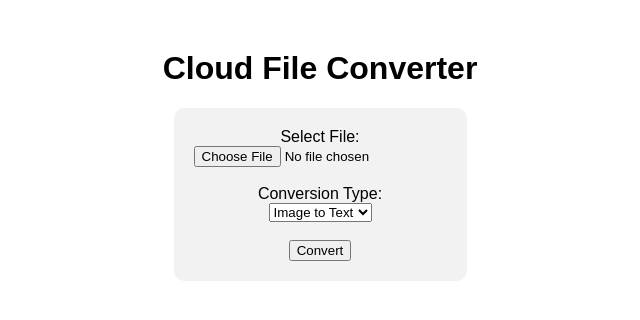
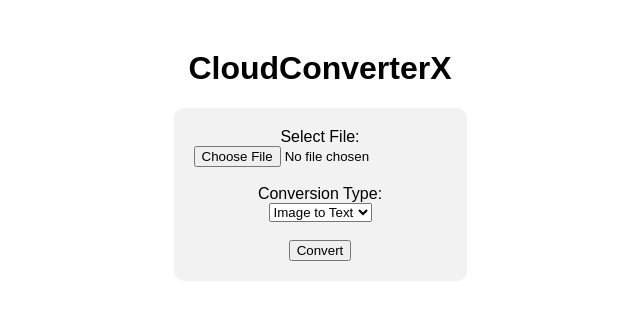
Before and after one commit to AnjanaR1907/Cloud-File-Converter, a plain HTML site: page index.html in a window 1280 px wide. Shown: the whole page, without its empty margins (320-960 px from the left). Drawn offline with Linux system fonts and the light colour scheme; files that its build step writes are made by us from their sources.

Commit message:
index.html

```diff
--- a/index.html
+++ b/index.html
@@ -5,7 +5,7 @@
   <link rel="stylesheet" href="/static/style.css">
 </head>
 <body>
-  <h1>Cloud File Converter</h1>
+  <h1>CloudConverterX</h1>
   <form action="/convert" method="POST" enctype="multipart/form-data">
     <label>Select File:</label><br>
     <input type="file" name="file" required><br><br>
```
